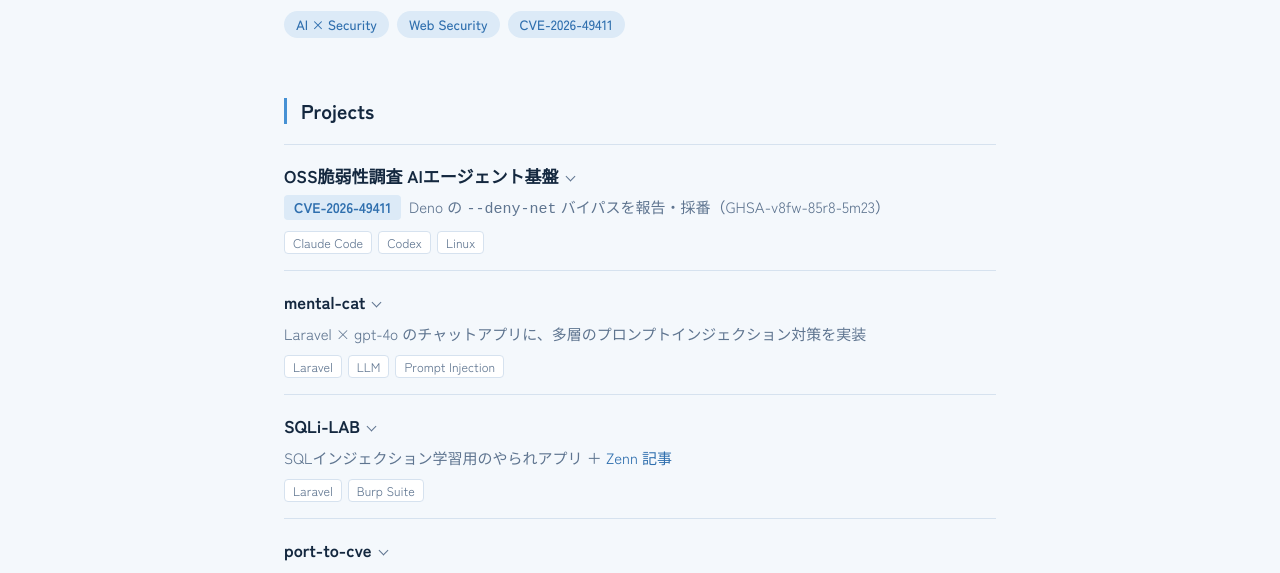
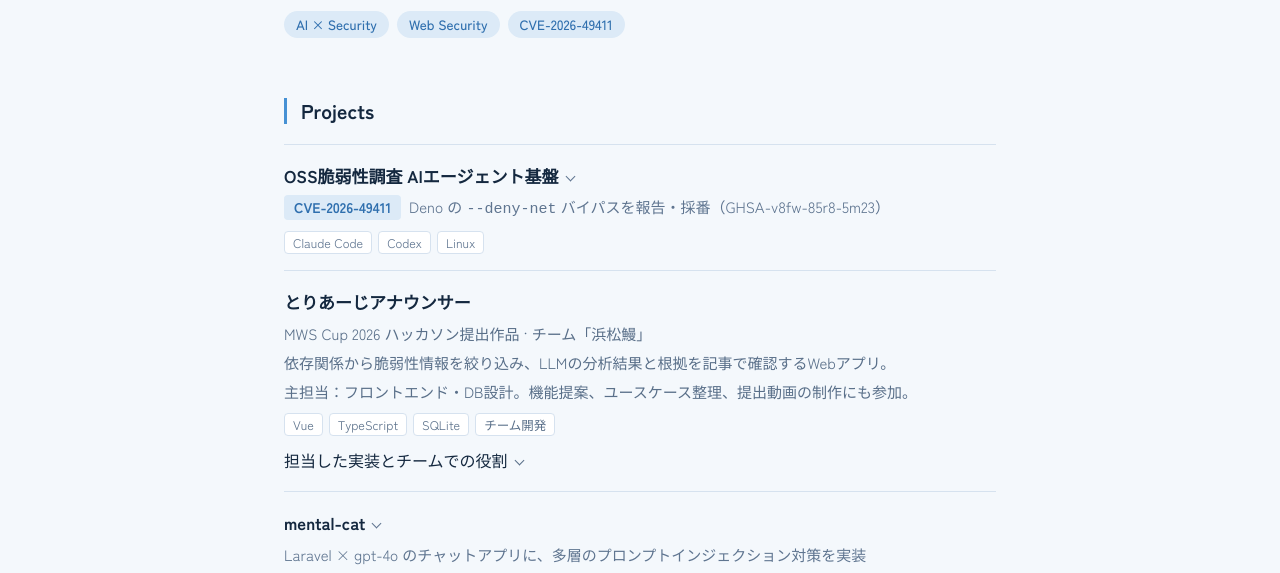
Before and after one commit to sugarless1101/sugarless1101.github.io, a plain HTML site: page index.html in a window 1280 px wide. Shown: the part 334-907 px from the top of the page. Drawn offline with Linux system fonts and the light colour scheme.

Commit message:
Add MWS Cup team project and contributions

```diff
--- a/index.html
+++ b/index.html
@@ -67,6 +67,8 @@
   .badge a { color: inherit; }
   .projects .tags { margin-top: 8px; display: flex; flex-wrap: wrap; gap: 6px; }
   .projects .tags span { font-size: 12.5px; color: var(--muted); border: 1px solid var(--line); background: var(--surface); border-radius: 4px; padding: 0 8px; line-height: 1.7; }
+  .projects .contribution { margin-top: 10px; }
+  #triage-announcer { --muted: #596F89; }
 
   /* timeline: oldest at top, newest at bottom */
   .timeline { position: relative; padding-left: 26px; }
@@ -120,6 +122,22 @@
         </details>
         <p class="lead"><span class="badge"><a href="https://github.com/denoland/deno/security/advisories/GHSA-v8fw-85r8-5m23">CVE-2026-49411</a></span>Deno の <code>--deny-net</code> バイパスを報告・採番（GHSA-v8fw-85r8-5m23）</p>
         <div class="tags"><span>Claude Code</span><span>Codex</span><span>Linux</span></div>
+      </li>
+      <li id="triage-announcer">
+        <h3><a href="https://github.com/K3NLatte/vulns-news">とりあーじアナウンサー</a></h3>
+        <p class="lead">MWS Cup 2026 ハッカソン提出作品 · チーム「浜松鰻」</p>
+        <p class="lead">依存関係から脆弱性情報を絞り込み、LLMの分析結果と根拠を記事で確認するWebアプリ。</p>
+        <p class="lead">主担当：フロントエンド・DB設計。機能提案、ユースケース整理、提出動画の制作にも参加。</p>
+        <div class="tags"><span>Vue</span><span>TypeScript</span><span>SQLite</span><span>チーム開発</span></div>
+        <details class="contribution">
+          <summary>担当した実装とチームでの役割</summary>
+          <div class="detail">
+            <p>記事一覧・詳細画面、検索・絞り込み・並べ替えなどのフロントエンドを開発。解析の状態や未確認事項、出典を読める表示、スマートフォンでの見やすさ、操作テストも整備しました。</p>
+            <p>DBではSQLiteのスキーマと保存・取得処理、解析JSONとの変換を設計・実装しました。提出版のサーバーはJSON保存を使用し、SQLiteの保存処理は独立した実装です。</p>
+            <p>分業で進めるアジャイル開発の中で、画面の具体案を見せながら機能やプロダクトの位置づけを提案。アイデア出し・壁打ち・ユースケース整理を手伝い、提出用の紹介動画も制作しました。</p>
+            <p><a href="https://github.com/K3NLatte/vulns-news/commits/main/?author=sugarless1101">コミット履歴</a> · <a href="https://github.com/K3NLatte/vulns-news/pull/20">DB設計・実装</a></p>
+          </div>
+        </details>
       </li>
       <li>
         <details>
@@ -221,6 +239,7 @@
         <li><time>2026.08</time><span>GMO IERAE サマーインターン（Web診断部門）参加</span></li>
         <li><time>2026.09</time><span>MOTEX インターン（セキュリティブルーコース）参加</span></li>
         <li><time>2026.09</time><span>Cybozu サマーインターン（プロダクトセキュリティコース）参加</span></li>
+        <li><time>2026</time><span>MWS Cup 2026 ハッカソンにチーム「浜松鰻」で<a href="#triage-announcer">とりあーじアナウンサー</a>を提出</span></li>
         <li><time>2026.10</time><span><a href="https://wolfvillage.connpass.com/event/407195/">WOLF VILLAGE NIGHT #1 〜 LT大会 &amp; 交流会 〜</a> 運営&amp;LT登壇<span class="sub"><a href="https://www.docswell.com/s/sugarless1101/K9NDQV-wb-lt-seccamp-26b">登壇資料</a></span></span></li>
         <li class="plan"><time>2026.11</time><span>CODE BLUE 2026 学生スタッフ<span class="sub">予定</span></span></li>
       </ul>
```
